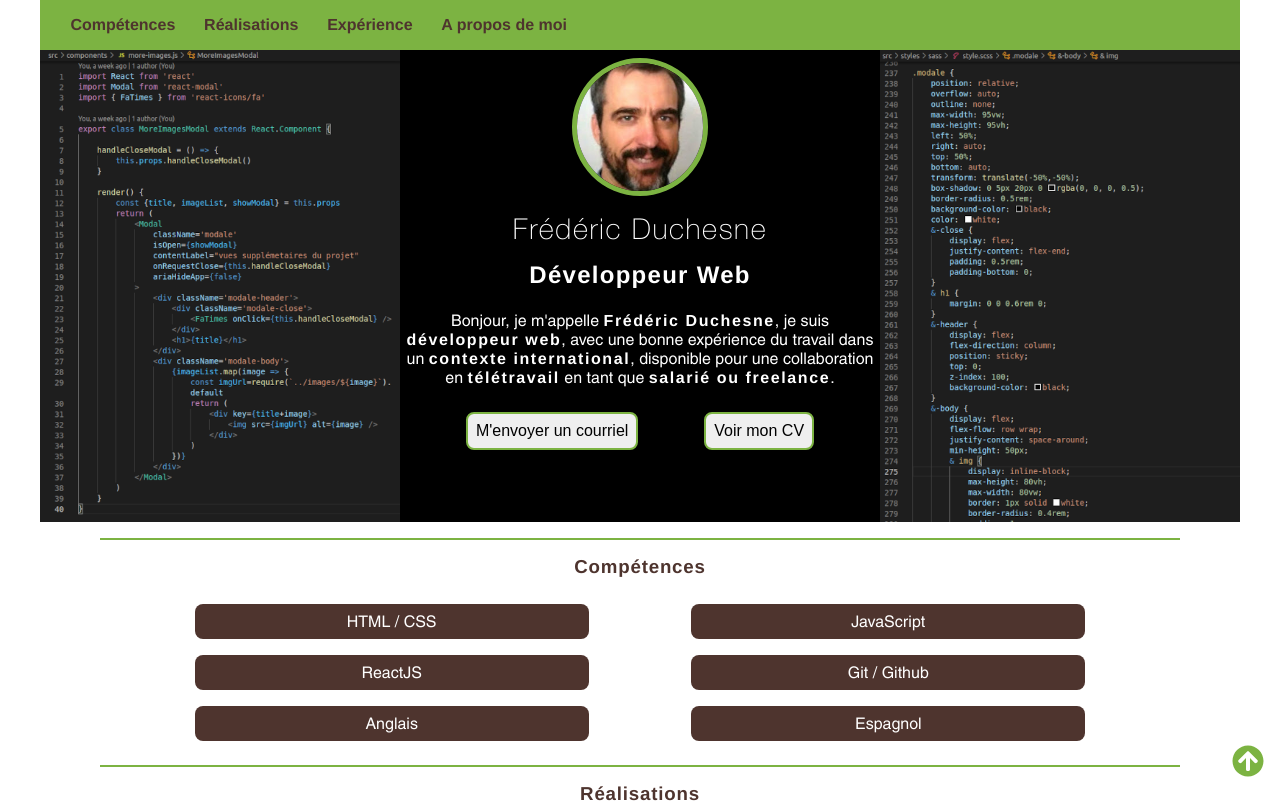
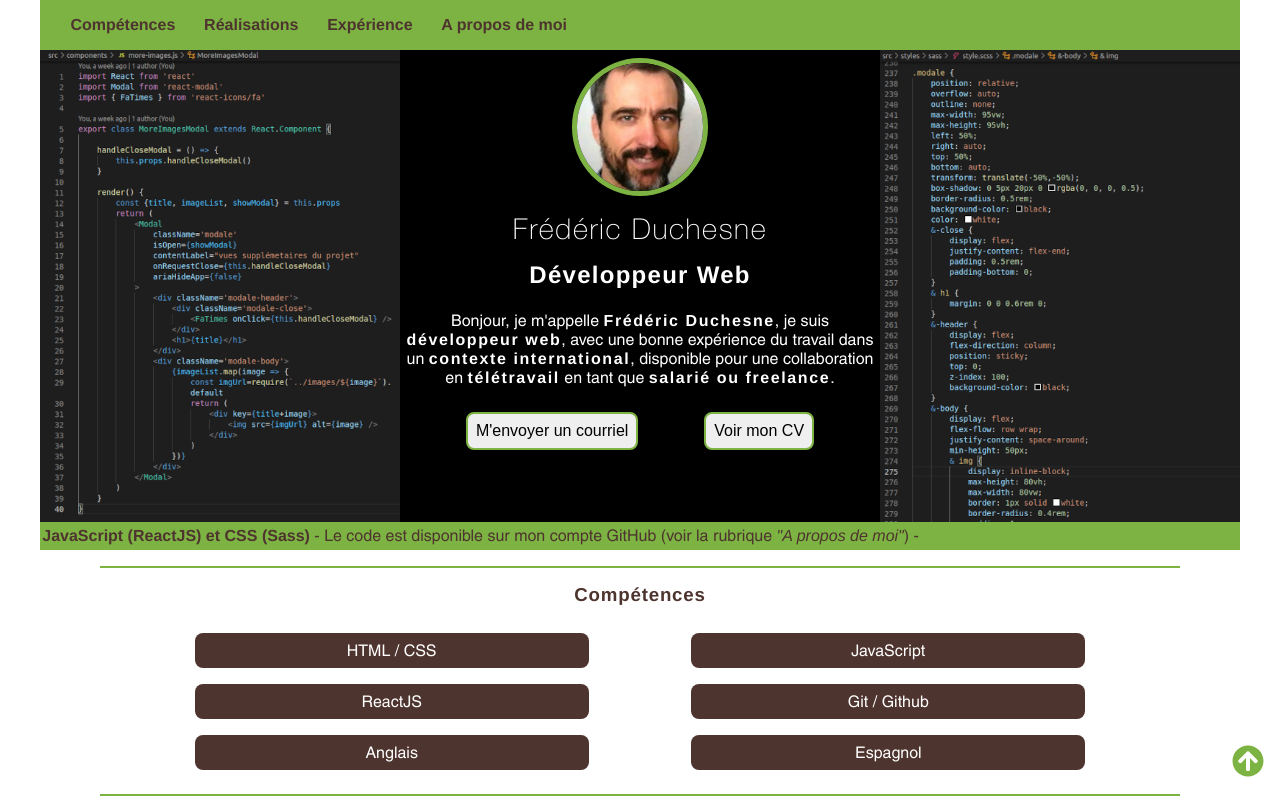
Before and after one commit to Ethnolatin/portfolio, a React (Create React App) app: page / in a window 1280 px wide. Shown: the top 803 px of the page. Built offline with nearby package versions, Linux system fonts and the light colour scheme.

Commit message:
sliding text under the header

```diff
--- a/src/App.js
+++ b/src/App.js
@@ -2,11 +2,11 @@ import './styles/css/style.css';
 import { Navbar } from './components/navbar'
 import { UpArrow } from './components/up-arrow'
 import { Header } from './components/header'
+import { SlidingText } from './components/sliding-text'
 import { Skills } from './components/skills'
 import { Experience } from './components/experience'
 import { Achievements } from './components/achievements'
 import { AboutMe } from './components/about-me'
-
 
 function App() {
 
@@ -15,6 +15,7 @@ function App() {
       <Navbar />
       <UpArrow />
       <Header />
+      <SlidingText />
       <Skills />
       <Achievements />
       <Experience />
--- /dev/null
+++ b/src/components/header-buttons.js
@@ -0,0 +1,8 @@
+export const HeaderButtons = () => {
+    return (
+        <div className="list">
+            <button onClick={()=>{window.open('mailto:duchesne.fred@gmail.com', '_blank')}}>M'envoyer un courriel</button>
+            <button onClick={()=>{window.open('https://ethnolatin.github.io/CV-html-css', '_blank')}}>Voir mon CV</button>
+        </div>
+    )
+}
--- a/src/components/header.js
+++ b/src/components/header.js
@@ -1,7 +1,7 @@
 import myFace from '../images/photo_id-220.jpg'
 import headerLeft from '../images/header-left.png'
 import headerRight from '../images/header-right.png'
-import { More } from './more'
+import { HeaderButtons } from './header-buttons'
 
 export const Header = () => {
     return (
@@ -12,7 +12,7 @@ export const Header = () => {
                 <h1>Frédéric Duchesne</h1>
                 <h2>Développeur Web</h2>
                 <p>Bonjour, je m'appelle <strong>Frédéric Duchesne</strong>, je suis <strong>développeur web</strong>, avec une bonne expérience du travail dans un <strong>contexte international</strong>, disponible pour une collaboration en <strong>télétravail</strong> en tant que <strong>salarié ou freelance</strong>.</p>
-                <More />
+                <HeaderButtons />
             </section>
             <img src={headerRight} alt="" />
         </header>
--- a/src/components/more.js
+++ /dev/null
@@ -1,6 +0,0 @@
-export const More = () => {
-    return (<div className="list">
-        <button onClick={()=>{window.open('mailto:duchesne.fred@gmail.com', '_blank')}}>M'envoyer un courriel</button>
-        <button onClick={()=>{window.open('https://ethnolatin.github.io/CV-html-css', '_blank')}}>Voir mon CV</button>
-    </div>)
-}
--- /dev/null
+++ b/src/components/sliding-text.js
@@ -0,0 +1,9 @@
+export const SlidingText = () => {
+    return (
+        <div className='slider'>
+            <p>
+                - J'ai codé ce portfolio en <b>JavaScript (ReactJS) et CSS (Sass)</b> - Le code est disponible sur mon compte GitHub (voir la rubrique <em>"A propos de moi"</em>) -
+            </p>
+        </div>
+    )
+}
--- a/src/styles/css/style.css
+++ b/src/styles/css/style.css
@@ -295,6 +295,25 @@ header h1 {
   object-fit: cover;
 }
 
+.slider {
+  overflow: hidden;
+  width: 100%;
+  padding: 0.2rem 0;
+  background-color: #7CB342;
+}
+.slider p {
+  width: 300%;
+  animation: slide 10s linear infinite;
+}
+
+@keyframes slide {
+  from {
+    margin-left: 100%;
+  }
+  to {
+    margin-left: -300%;
+  }
+}
 @media screen and (min-width: 640px) {
   .navbar button {
     display: none;
@@ -317,6 +336,19 @@ header h1 {
     max-width: 30%;
     object-fit: cover;
   }
+
+  .slider p {
+    width: 150%;
+  }
+
+  @keyframes slide {
+    from {
+      margin-left: 100%;
+    }
+    to {
+      margin-left: -150%;
+    }
+  }
 }
 
 /*# sourceMappingURL=style.css.map */
--- a/src/styles/sass/style.scss
+++ b/src/styles/sass/style.scss
@@ -306,6 +306,27 @@ header {
     }
 }
 
+.slider {
+    overflow: hidden;
+    width: 100%;
+    padding: 0.2rem 0;
+    background-color: $secondary;
+    & p {
+        width: 300%;
+        animation: slide 10s linear infinite;
+    }
+}
+
+@keyframes slide {
+    from {
+      margin-left: 100%;
+    }
+
+    to {
+      margin-left: -300%;
+    }
+}
+
 @media screen and (min-width: 640px) {
     .navbar {
         & button {
@@ -324,9 +345,24 @@ header {
             }
         }
     }
+
     header > img {
         display: block;
         max-width: 30%;
         object-fit: cover;
     }
+
+    .slider p {
+        width: 150%;
+    }
+
+    @keyframes slide {
+        from {
+          margin-left: 100%;
+        }
+
+        to {
+          margin-left: -150%;
+        }
+    }
 }
```
Also changed, not shown: 1 other file (tests, documents, lock files or other folders).
